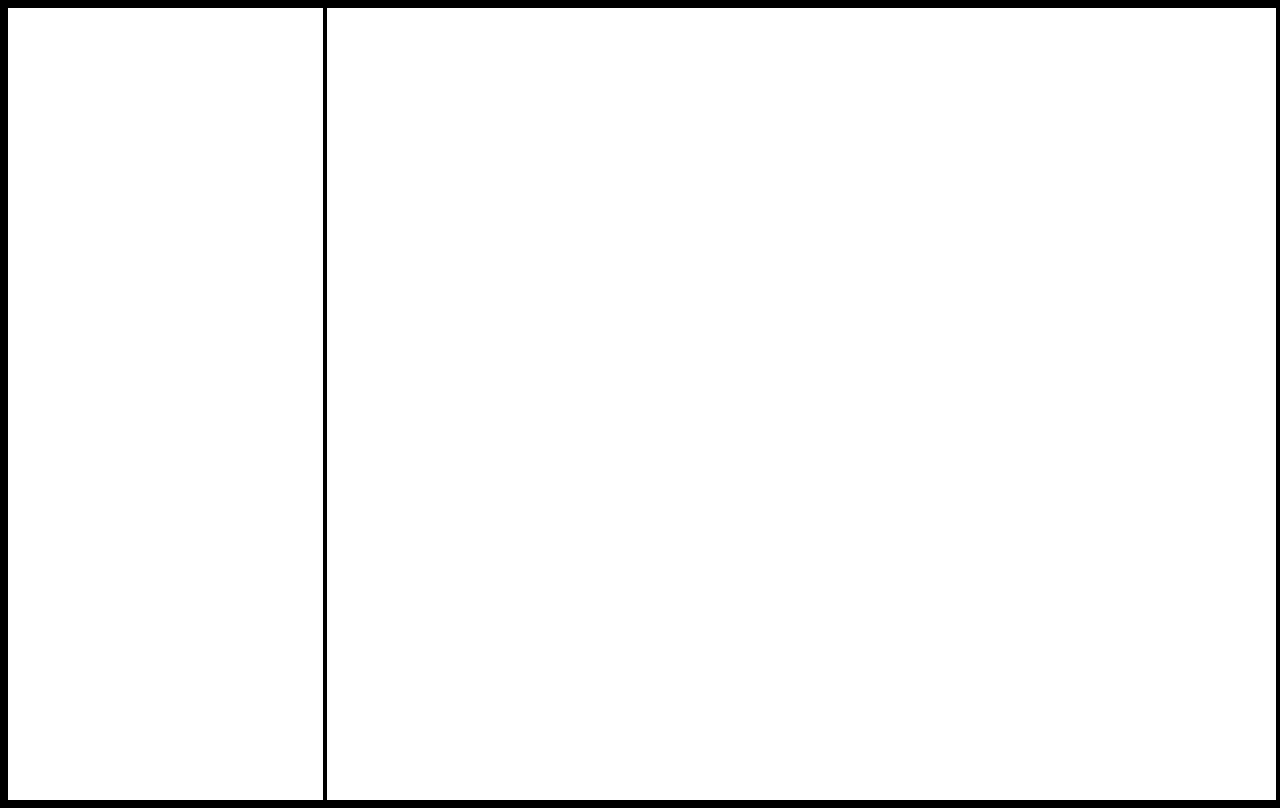
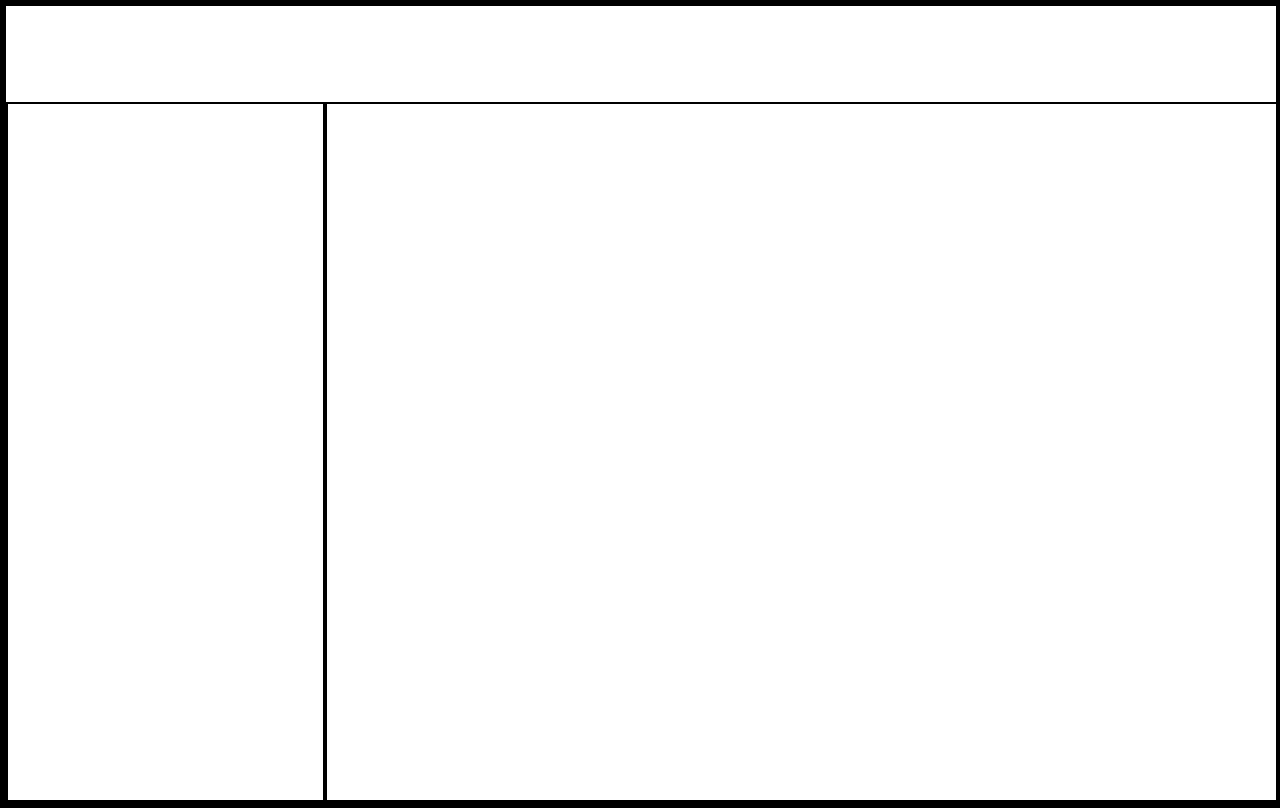
Before and after one commit to dario-cruz/project-todolist, a website built with webpack: page dist/index.html in a window 1280 px wide. Built offline with Linux system fonts and the light colour scheme.

Commit message:
Add grid props to index.js.

```diff
--- /dev/null
+++ b/src/components/element-reset.js
@@ -0,0 +1,3 @@
+const elementReset = (elem) => {
+    elem.innerHTML = ""
+}
--- a/src/index.css
+++ b/src/index.css
@@ -11,8 +11,9 @@
     width: 100vw;
     height: 100vh;
     display: grid;
-    grid-template: 1fr 1fr 1fr / 1fr 3fr;
+    grid-template: 6rem 1fr 1fr 1fr / 1fr 3fr;
     grid-template-areas:
+    "header header"
     "left right"
     "left right"
     "left right";
@@ -20,7 +21,15 @@
 /* Set grid positions for divs */
 .right-panel {
     grid-area: right;
+    display: grid;
+    grid-template-rows: repeat(4, 6rem);
+    grid-template-rows: 1fr;
+    grid-auto-rows: 6rem;
 }
 .left-panel {
+    display: grid;
     grid-area: left;
+    grid-template-rows: repeat(4, 6rem);
+    grid-template-columns: 1fr;
+    grid-auto-rows: 6rem;
 }
```
Also changed, not shown: README.md, dist/main.js.
